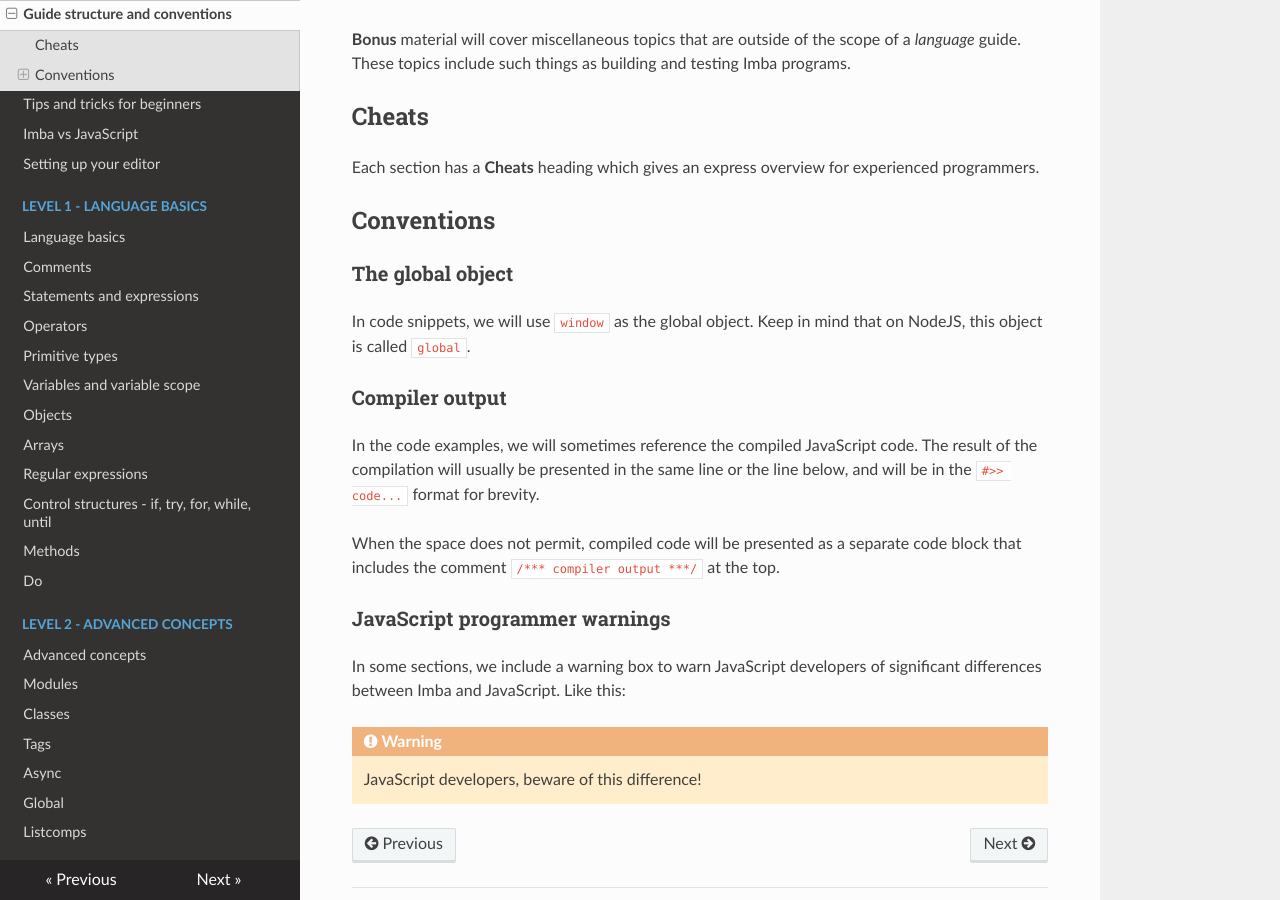
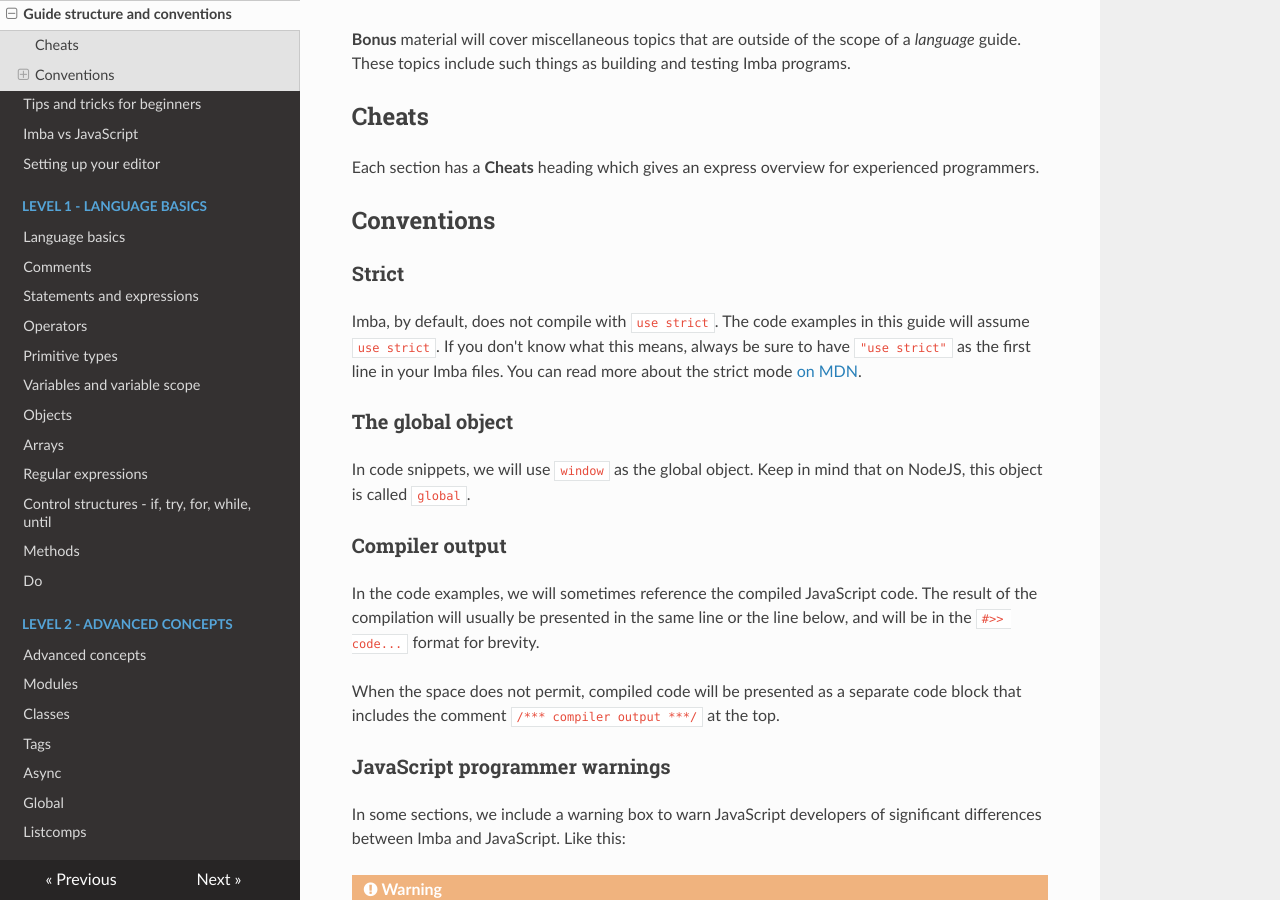
Before and after one commit to imba/imba-guide, an MkDocs documentation site: the page built from docs/lvl0/structure.md, in a window 1280 px wide and 900 px high, scrolled down 348 px. Built offline with MkDocs 1.6.1, drawn with Linux system fonts in a browser that asks for light colours; nearby versions of some CDN libraries.

Commit message:
Add note about strict mode.

```diff
--- a/docs/lvl0/structure.md
+++ b/docs/lvl0/structure.md
@@ -22,6 +22,13 @@ experienced programmers.
 
 ## Conventions
 
+### Strict
+
+Imba, by default, does not compile with `use strict`. The code examples in
+this guide will assume `use strict`. If you don't know what this means, always
+be sure to have `"use strict"` as the first line in your Imba files. You can
+read more about the strict mode [on MDN](https://mzl.la/2P35qaW).
+
 ### The global object
 
 In code snippets, we will use `window` as the global object. Keep in mind that
```
